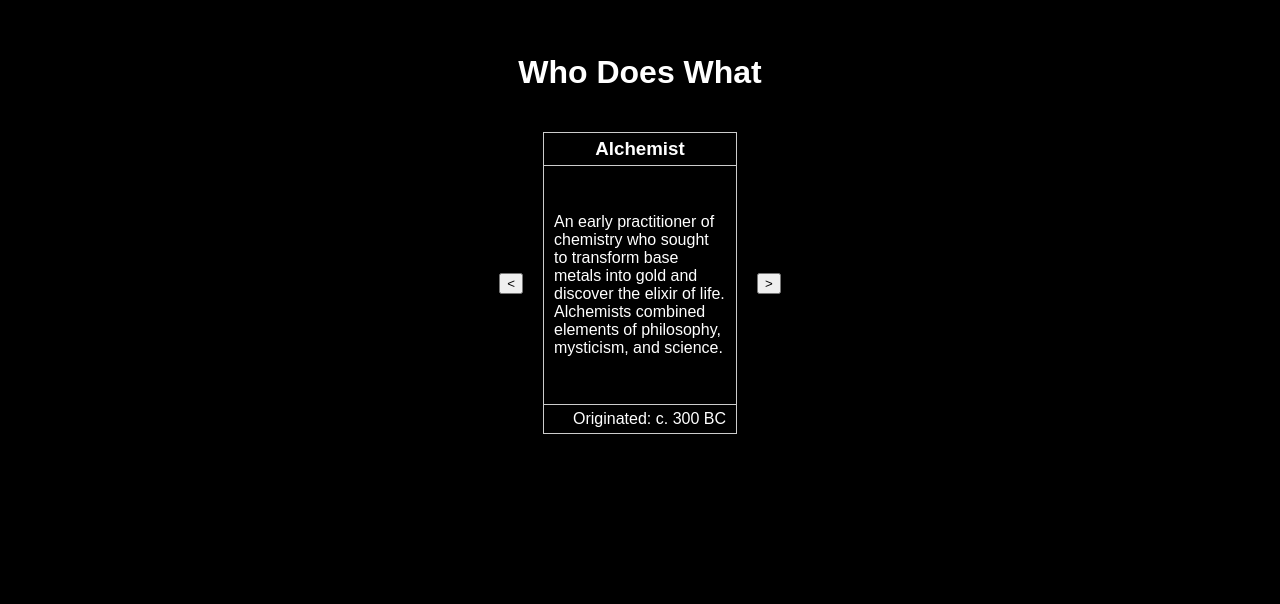
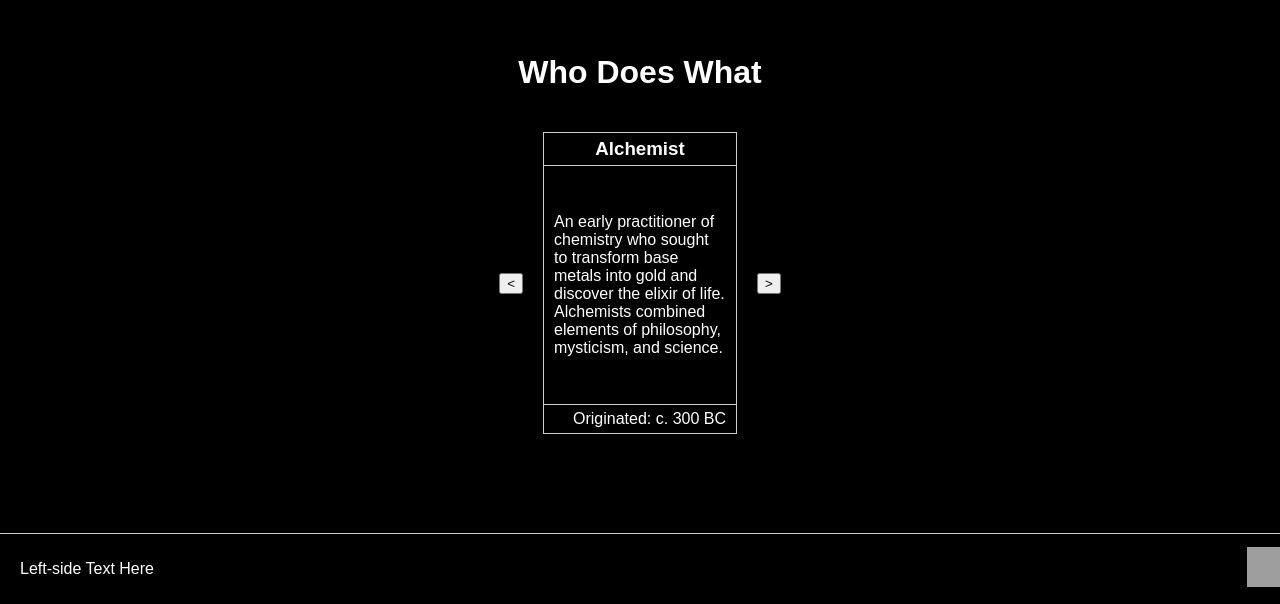
Before and after one commit to WaqarKhatana220/who-does-what, a React (Create React App) app: page / in a window 1280 px wide. Shown: the part 196-800 px from the top of the page. Built offline with nearby package versions, Linux system fonts and the light colour scheme; grey boxes are pictures that could not be loaded.

Commit message:
added footer

```diff
--- a/src/App.css
+++ b/src/App.css
@@ -1,4 +1,4 @@
-/* src/App.css */
+/* Existing styles */
 
 body {
   margin: 0;
@@ -17,6 +17,7 @@ body {
   flex-direction: row;
   align-items: center;
   justify-content: center;
+  flex-grow: 1; /* Allow the content to grow to fill available space */
 }
 
 .card {
@@ -29,14 +30,14 @@ body {
   color: white;
   display: flex;
   flex-direction: column;
-  justify-content: space-between; /* Space items evenly */
+  justify-content: space-between;
   position: relative;
   transition: transform 0.2s, box-shadow 0.2s;
 }
 
 .card:hover {
-  transform: scale(1.05); /* Slightly increase size */
-  box-shadow: 0 4px 16px rgba(0, 0, 0, 0.5); /* Enhance shadow */
+  transform: scale(1.05);
+  box-shadow: 0 4px 16px rgba(0, 0, 0, 0.5);
 }
 
 .title {
@@ -46,26 +47,45 @@ body {
   border-bottom: 1px solid #ccc;
 }
 
-/* New styles for the bottom title */
 .bottom-title {
   width: 100%;
   padding: 5px 0px;
-  margin: 0; /* Remove default margin for bottom heading */
+  margin: 0;
   text-align: right;
 }
 
-/* Centering the description */
 .description {
   padding: 0px 10px;
   text-align: left;
-  flex-grow: 1; /* Allow description to take remaining space */
-  display: flex; /* Enable flexbox on description */
-  justify-content: center; /* Center content horizontally */
-  align-items: center; /* Center content vertically */
+  flex-grow: 1;
+  display: flex;
+  justify-content: center;
+  align-items: center;
 }
 
 .date {
   padding-right: 10px;
-  border-top: 1px solid #ccc; /* Add a light gray border on top */
+  border-top: 1px solid #ccc;
+}
 
+/* New footer styles */
+.footer {
+  display: flex;
+  justify-content: space-between;
+  align-items: center;
+  background-color: black;
+  color: white;
+  padding: 10px 20px;
+  border-top: 1px solid #ccc;
+  position: fixed;
+  bottom: 0;
+  width: 100%;
 }
+
+.footer-text {
+  text-align: left;
+}
+
+.footer-image img {
+  height: 40px; /* Adjust the height as needed */
+}
--- a/src/App.js
+++ b/src/App.js
@@ -20,16 +20,29 @@ const App = () => {
                 <Card title={professions[currentIndex].title} description={professions[currentIndex].description} date={professions[currentIndex].date} />
                 <button className="arrow" onClick={nextProfession}>&gt;</button>
             </div>
+            <Footer />
         </div>
     );
 };
 
 const Card = ({ title, description, date }) => (
     <div className="card">
-        <h3 class="title">{title}</h3>
+        <h3 className="title">{title}</h3>
         <div className="description"><p>{description}</p></div>
-        <div class="date"><p className="bottom-title">Originated: {date}</p></div>{/* New title at the bottom */}
+        <div className="date"><p className="bottom-title">Originated: {date}</p></div>{/* New title at the bottom */}
     </div>
 );
 
+// New Footer component
+const Footer = () => (
+    <footer className="footer">
+        <div className="footer-text">
+            <p>Left-side Text Here</p>
+        </div>
+        <div className="footer-image">
+            <img src="/bg.jpg" alt="Footer" />
+        </div>
+    </footer>
+);
+
 export default App;
```
